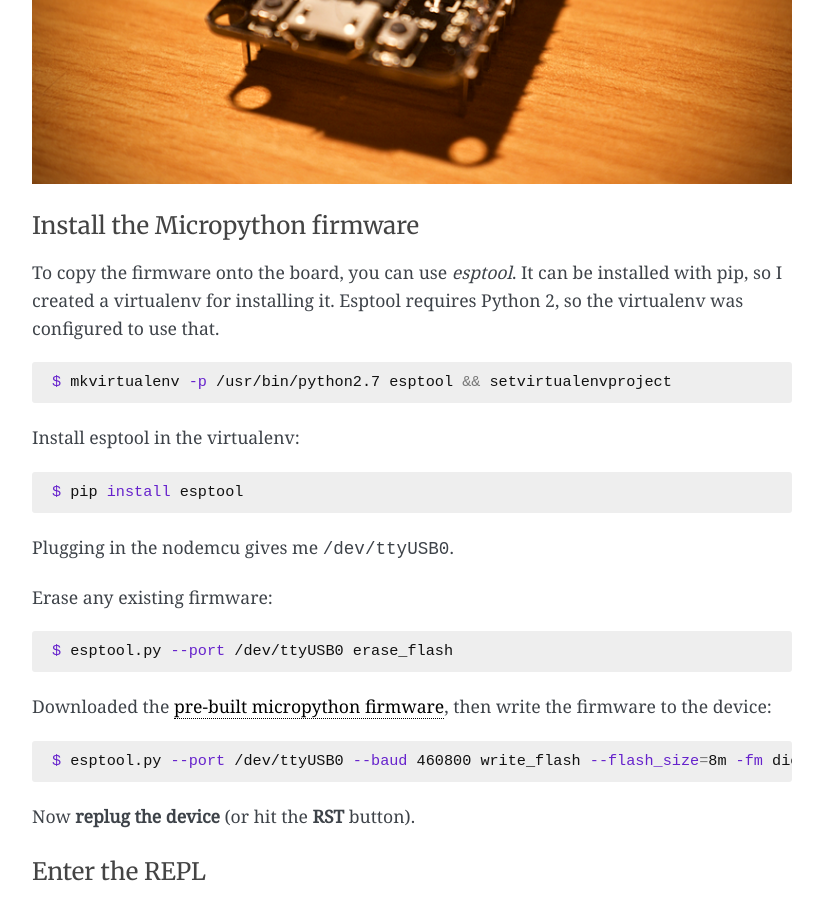
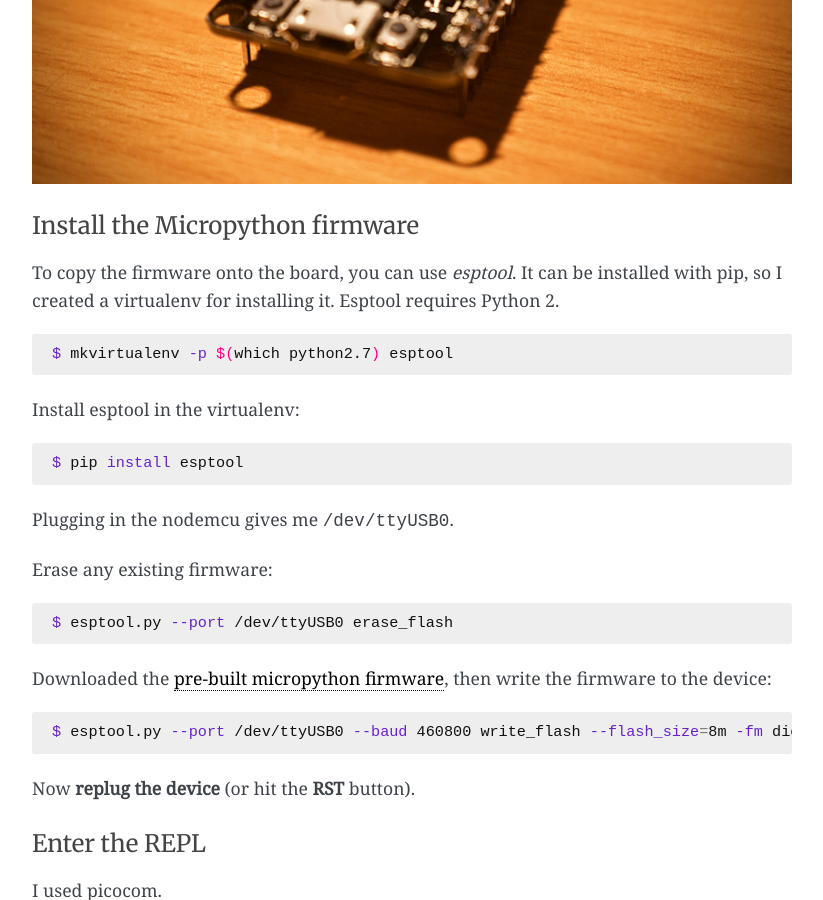
Before and after one commit to explodinglabs/explodinglabs.github.io, a Jekyll site: the page built from _micropython/2016-09-01-first-steps-with-micropython.markdown, in a window 1280 px wide and 900 px high, scrolled down 393 px. Shown: the whole window, without its empty margins (228-1051 px from the left). Built offline with Jekyll 4.4.1, drawn with Linux system fonts in a browser that asks for light colours; some web fonts are replaced; comment, search, counter and statistics services are not loaded; some of the changed text lies outside the part shown.

Commit message:
Adjust micropython docs

````diff
--- a/_micropython/2016-09-01-first-steps-with-micropython.markdown
+++ b/_micropython/2016-09-01-first-steps-with-micropython.markdown
@@ -14,10 +14,10 @@ Install the Micropython firmware
 
 To copy the firmware onto the board, you can use *esptool*. It can be installed
 with pip, so I created a virtualenv for installing it. Esptool requires Python
-2, so the virtualenv was configured to use that.
+2.
 
 ```sh
-$ mkvirtualenv -p /usr/bin/python2.7 esptool && setvirtualenvproject
+$ mkvirtualenv -p $(which python2.7) esptool
 ```
 
 Install esptool in the virtualenv:
````
Also changed, not shown: other parts of _micropython/2016-09-01-first-steps-with-micropython.markdown (+5 -0 lines), _micropython/2016-09-02-mipy.markdown (+3 -5 lines).
